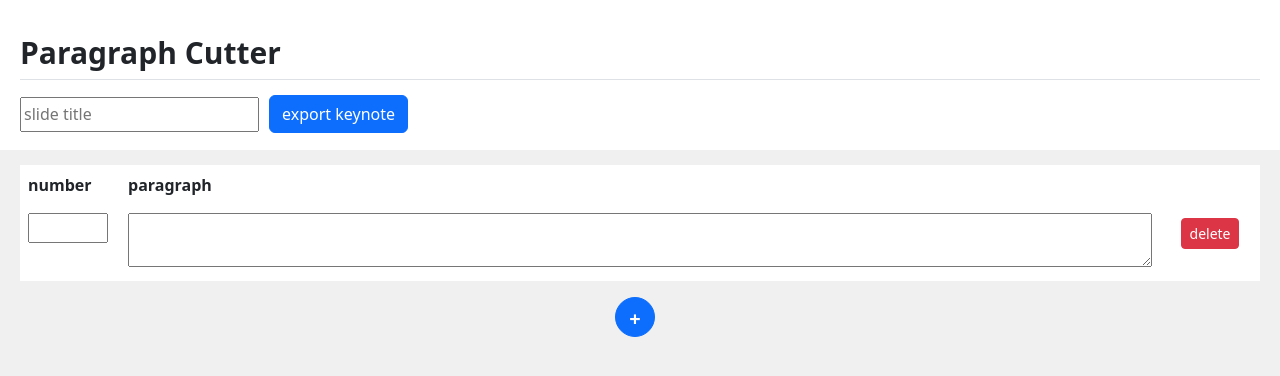
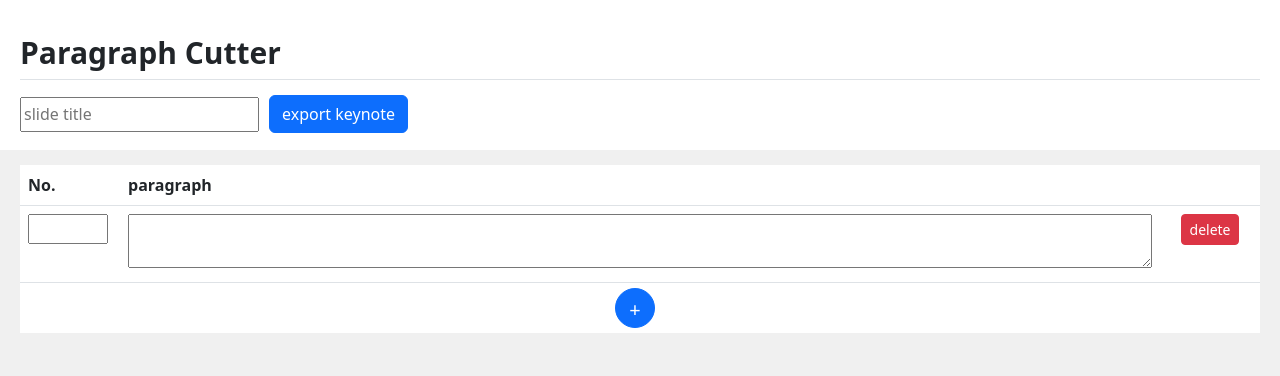
Before and after one commit to sudaleee/splitter, a React (Create React App) app: page / in a window 1280 px wide. Shown: the top 376 px of the page. Built offline with nearby package versions, Linux system fonts and the light colour scheme.

Commit message:
header 분리

```diff
--- a/src/App.css
+++ b/src/App.css
@@ -39,6 +39,20 @@
   margin-bottom: 15px;
 }
 
+.mb-0 {
+  margin-bottom: 0px !important;
+}
+
+.pv-5 {
+  padding-top: 5px !important;
+  padding-bottom: 5px !important;
+}
+
+.pv-0 {
+  padding-top: 0px !important;
+  padding-bottom: 0px !important;
+}
+
 th {
   padding-left: 20px;
   padding-right: 10px;
--- a/src/App.jsx
+++ b/src/App.jsx
@@ -1,52 +1,21 @@
 import "bootstrap/dist/css/bootstrap.css";
+import { useRef, useState } from "react";
 import "./App.css";
+import Header from "./header/Header";
 import Table from "./table/Table";
 
-function App() {
-  // const { spawn } = require("child_process");
-
-  const clickExportBtn = async () => {
-    const ipcRenderer = window.require("electron").ipcRenderer;
-    const result = await ipcRenderer.invoke("appleScript");
-
-    console.log(result);
-  };
+const App = () => {
+  const tableRef = useRef();
 
   return (
     <div className="App">
-      <div className="header">
-        <div className="border-bottom header-top">
-          <b style={{ fontSize: 30 }}>Paragraph Cutter</b>
-        </div>
-        <div className="header-bottom">
-          <input
-            placeholder="slide title"
-            className="align-middle"
-            style={{ height: `35px`, marginRight: `10px` }}
-          />
-          <button className="btn btn-primary" onClick={clickExportBtn}>
-            export keynote
-          </button>
-        </div>
-      </div>
+      <Header />
       <div className="body">
-        <Table />
-        <div className="d-flex justify-content-center">
-          <button
-            className="btn btn-primary"
-            style={{
-              width: `40px`,
-              height: `40px`,
-              borderRadius: `50%`,
-              paddingBottom: `15px`,
-            }}
-          >
-            <b style={{ fontSize: 20 }}>+</b>
-          </button>
-        </div>
+        {/* //tODO : row 삭제 메서드 내려야함 */}
+        <Table ref={tableRef} />
       </div>
     </div>
   );
-}
+};
 
 export default App;
--- /dev/null
+++ b/src/header/Header.jsx
@@ -0,0 +1,27 @@
+const Header = () => {
+  const clickExportBtn = async () => {
+    const ipcRenderer = window.require("electron").ipcRenderer;
+    const result = await ipcRenderer.invoke("appleScript");
+
+    console.log(result);
+  };
+  return (
+    <div className="header">
+      <div className="border-bottom header-top">
+        <b style={{ fontSize: 30 }}>Paragraph Cutter</b>
+      </div>
+      <div className="header-bottom">
+        <input
+          placeholder="slide title"
+          className="align-middle"
+          style={{ height: `35px`, marginRight: `10px` }}
+        />
+        <button className="btn btn-primary" onClick={clickExportBtn}>
+          export keynote
+        </button>
+      </div>
+    </div>
+  );
+};
+
+export default Header;
--- a/src/table/Table.jsx
+++ b/src/table/Table.jsx
@@ -1,19 +1,64 @@
+import { nanoid } from "nanoid";
+import { useState } from "react";
 import TableRow from "./TableRow";
 
 const Table = () => {
+  const [contents, setContents] = useState([
+    {
+      no: null,
+      paragraph: null,
+    },
+  ]);
+
   return (
-    <table className="table table-borderless" style={{ background: `#FFFFFF` }}>
-      <thead>
+    <>
+      <table
+        className="table table-borderless mb-0"
+        style={{ background: `#FFFFFF` }}
+      >
+        <thead className="border-bottom">
           <tr>
-          <th style={{ width: `100px` }}>number</th>
+            <th style={{ width: `100px` }}>No.</th>
             <th className="w-auto">paragraph</th>
             <th style={{ width: `100px` }}></th>
           </tr>
         </thead>
         <tbody>
-        <TableRow />
+          {contents.map((content, idx) => (
+            <TableRow
+              idx={idx}
+              key={nanoid()}
+              deleteRow={(index) => {
+                setContents([
+                  ...contents.slice(0, index),
+                  ...contents.slice(index + 1),
+                ]);
+              }}
+            />
+          ))}
         </tbody>
       </table>
+      <div
+        className="d-flex justify-content-center pv-5"
+        style={{ background: `#ffffff` }}
+      >
+        <button
+          className="btn btn-primary"
+          style={{
+            width: `40px`,
+            height: `40px`,
+            borderRadius: `50%`,
+          }}
+          onClick={() => {
+            setContents([...contents, {}]);
+          }}
+        >
+          <span className="align-self-start pv-0" style={{ fontSize: 20 }}>
+            +
+          </span>
+        </button>
+      </div>
+    </>
   );
 };
 
--- a/src/table/TableRow.jsx
+++ b/src/table/TableRow.jsx
@@ -1,19 +1,33 @@
-const TableRow = () => {
+import { useState } from "react";
+
+const TableRow = ({ idx, deleteRow }) => {
+  const [no, setNo] = useState("");
+  const [paragraph, setParagraph] = useState("");
+
   return (
-    <tr>
+    <tr className="border-bottom">
       <td>
-        <input style={{ width: `80px` }}></input>
+        <input
+          style={{ width: `80px` }}
+          value={no}
+          onChange={(e) => setNo(e.target.value)}
+        />
       </td>
       <td>
-        <textarea className="w-100"></textarea>
+        <textarea
+          className="w-100"
+          onChange={(e) => setParagraph(e.target.value)}
+          value={paragraph}
+        />
       </td>
       <td className="d-flex justify-content-center">
         <button
           className="btn btn-danger btn-sm"
           style={{
             background: `#dc3545`,
-            margin: `5px`,
+            margin: `0px 5px 0px`,
           }}
+          onClick={() => deleteRow(idx)}
         >
           delete
         </button>
```
Lines whose indentation alone changed are shown as unchanged.
